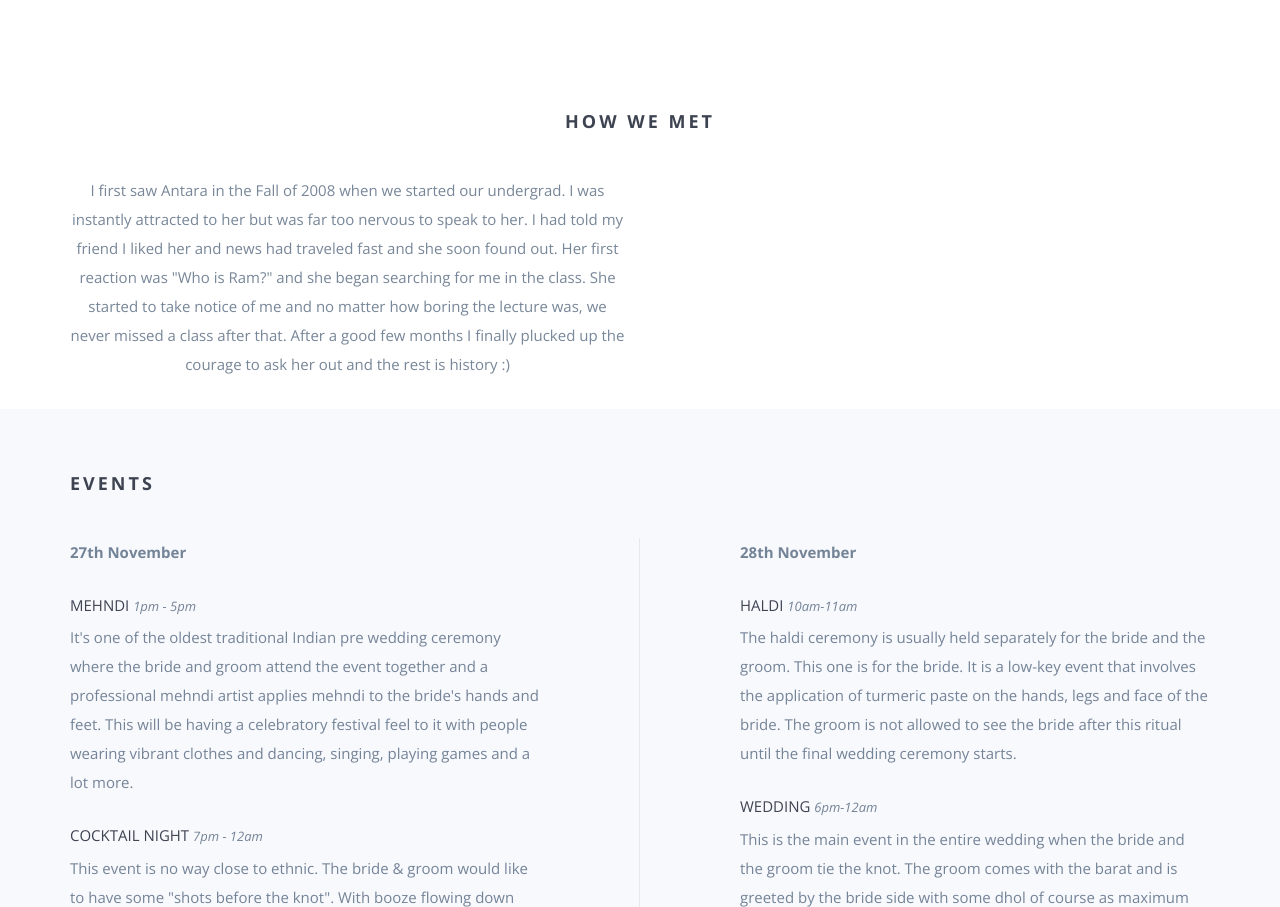
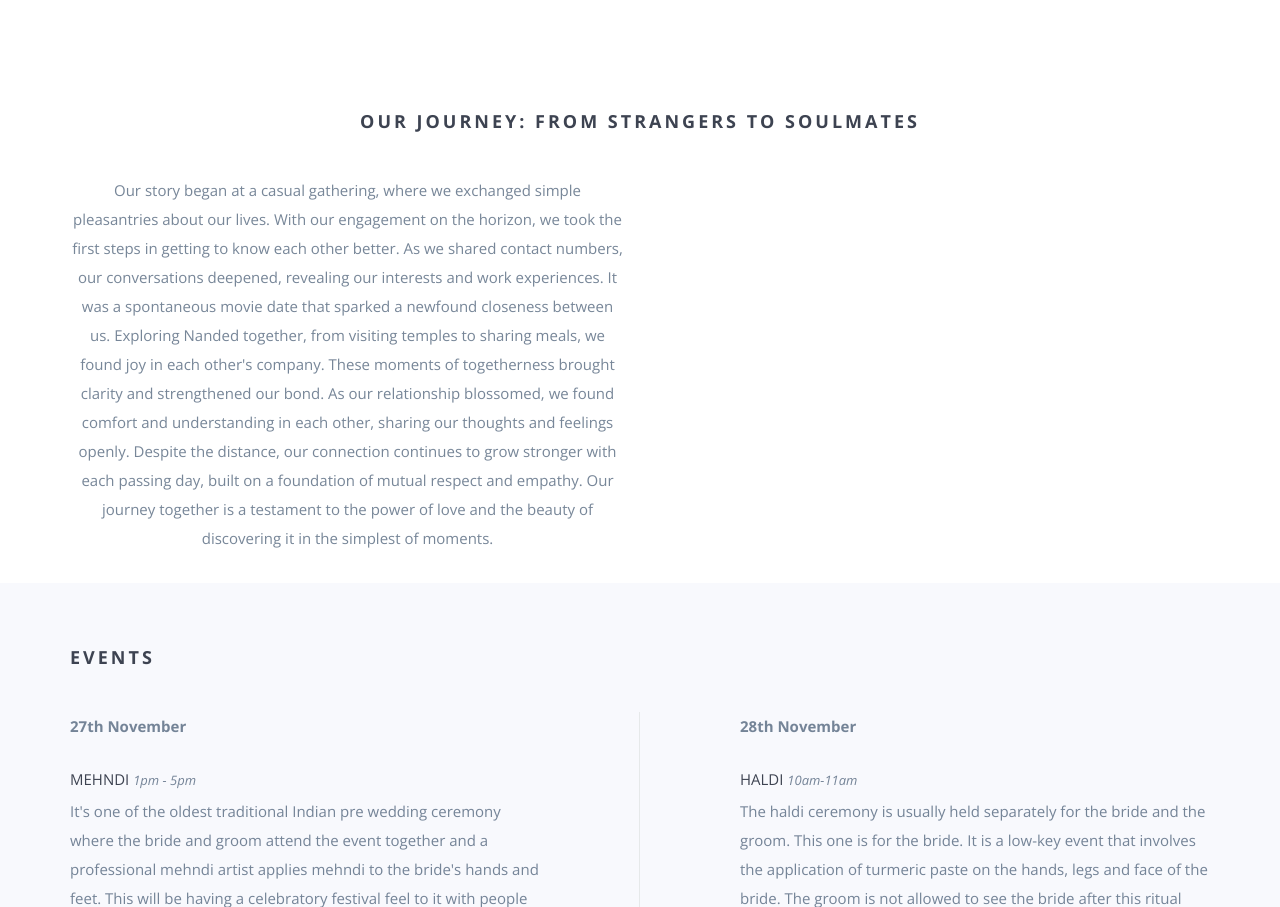
Before and after one commit to shreyashp47/ShreyashWedShubhangi, a website: page index.html in a window 1280 px wide. Shown: the part 903-1810 px from the top of the page. Drawn offline with nearby package versions, Linux system fonts and the light colour scheme; some packages are replaced by stand-ins of ours; files whose address does not match are found by name.

Commit message:
our story

```diff
--- a/index.html
+++ b/index.html
@@ -129,19 +129,22 @@
     <div class="container">
         <div class="row">
             <div class="col-md-12 text-center">
-                <h3 class="header">How we met</h3>
+                <h3 class="header">Our Journey: From Strangers to Soulmates</h3>
             </div>
         </div>
         <div class="row">
             <!-- <div class="col-md-3 hidden-sm hidden-xs"><img src="img/IMG_2317.jpg" class="wp1"></div> -->
             <div class="col-md-6">
                 <p>
-                    I first saw Antara in the Fall of 2008 when we started our undergrad. I was instantly attracted to
-                    her but was far too nervous to speak to her. I had told my friend I liked her and news had traveled
-                    fast and she soon found out. Her first reaction was "Who is Ram?" and she began searching for me in
-                    the class. She started to take notice of me and no matter how boring the lecture was, we never
-                    missed a class after that. After a good few months I finally plucked up the courage to ask her out
-                    and the rest is history :)
+                    Our story began at a casual gathering, where we exchanged simple pleasantries about our lives.
+                     With our engagement on the horizon, we took the first steps in getting to know each other better.
+                      As we shared contact numbers, our conversations deepened, revealing our interests and work
+                      experiences. It was a spontaneous movie date that sparked a newfound closeness between us.
+                      Exploring Nanded together, from visiting temples to sharing meals, we found joy in each other's company.
+                      These moments of togetherness brought clarity and strengthened our bond. As our relationship blossomed,
+                      we found comfort and understanding in each other, sharing our thoughts and feelings openly.
+                      Despite the distance, our connection continues to grow stronger with each passing day, built on a foundation of mutual respect and empathy.
+                       Our journey together is a testament to the power of love and the beauty of discovering it in the simplest of moments.
                 </p>
             </div>
             <!-- <div class="col-md-3 hidden-sm hidden-xs"><img src="img/DSD_0214.jpg" class="wp2"></div> -->
```
